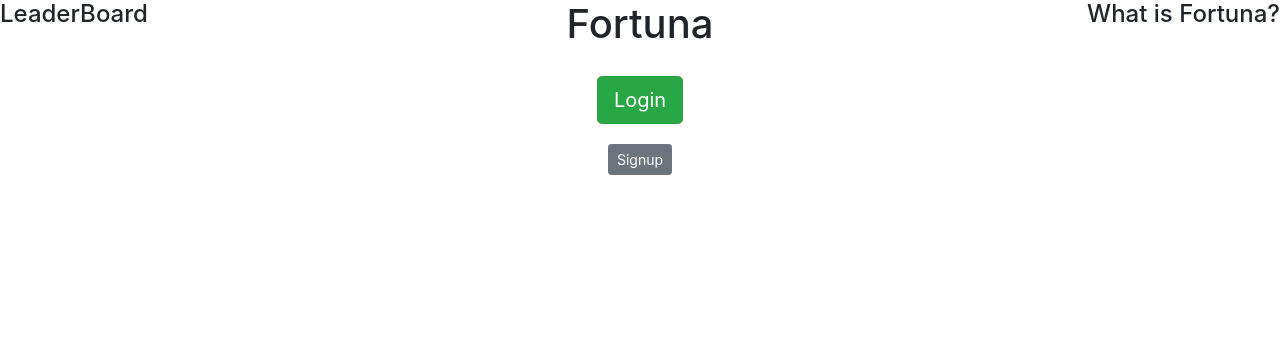
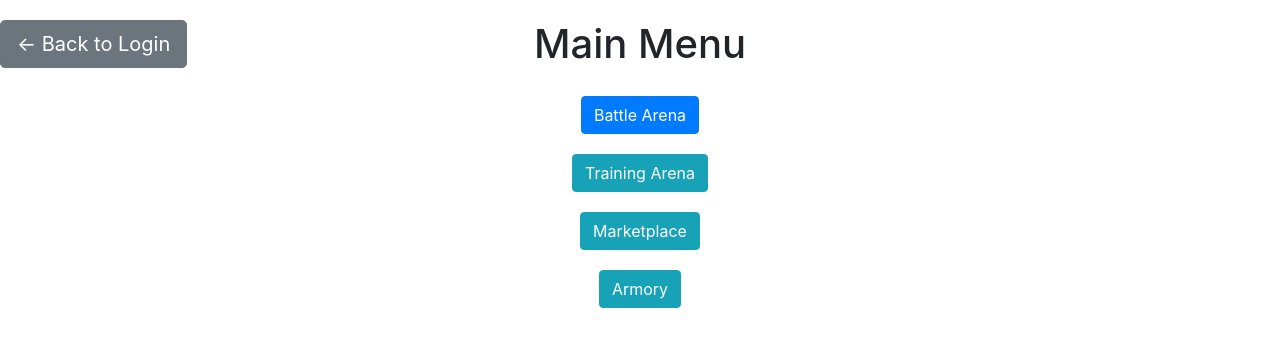
Before and after one commit to RickLeinecker/Fortuna, a React (Create React App) app in the folder fortuna/: page /MainMenu in a window 1280 px wide. Shown: the top 346 px of the page. Built offline with nearby package versions, Linux system fonts and the light colour scheme.

Commit message:
New branch merges master and adam1.

```diff
--- a/fortuna/src/App.css
+++ /dev/null
@@ -1,3 +0,0 @@
-body {
-	background-color: #124145
-}
--- /dev/null
+++ b/fortuna/src/App.js
@@ -0,0 +1,17 @@
+//@flow strict
+
+import * as React from 'react';
+import 'bootstrap/dist/css/bootstrap.min.css';
+import Login from './login/Login.js';
+
+// App class builds the front page.
+class App extends React.Component<{||}> {
+
+  render(): React.Node {
+    return (
+      <Login/>
+    );
+  }
+}
+
+export default App;
--- a/fortuna/src/Login.js
+++ /dev/null
@@ -1,46 +0,0 @@
-//@flow strict
-import * as React from 'react';
-import 'bootstrap/dist/css/bootstrap.min.css';
-import ReactDOM from 'react-dom';
-import MarketPlace from './MarketPlace.js';
-import './Login.css';
-
-//This is the Login Page Display
-class LoginPageDisplay extends React.Component<{||}> {
-  handleLoginClick = () => {
-      LoginFunction();
-    };
-
-  render(){
-    return (
-      <div id = "Parent">
-          <div class = "row">
-              <h4 class = "col-md-4">LeaderBoard</h4>
-              <h1 class = "col-md-4 text-center">Fortuna</h1>
-              <h4 class = "col-md-4 text-right">What is Fortuna?</h4>
-          </div>
-          <div class = "row styleForRow">
-            <div class="col text-center">
-                <button type="button" class="btn btn-success btn-lg" onClick={this.handleLoginClick}>Login</button>
-            </div>
-          </div>
-          <div class = "row styleForRow">
-            <div class="col text-center">
-                <button type="button" class="btn btn-secondary btn-sm">Signup</button>
-            </div>
-          </div>
-        </div>
-    );
-  }
-
-}
-
-//This is the function that gets used when the player clicks login on the dashboard
-function LoginFunction() {
-  const rootComponent=document.getElementById('root');
-  if (rootComponent != null) {
-      ReactDOM.render(<MarketPlace/>, rootComponent);
-  }
-}
-
-export default LoginPageDisplay;
--- a/fortuna/src/MarketPlace.js
+++ /dev/null
@@ -1,44 +0,0 @@
-//@flow strict
-import * as React from 'react';
-import 'bootstrap/dist/css/bootstrap.min.css';
-
-//This is the MarketPlace Display
-class MarketPlace extends React.Component<{||}> {
-  render(){
-    return (
-      <div id = "Parent">
-          <div class = "row">
-              <div class = "col-md-4"><button type="button" class="btn btn-secondary btn-lg">&lt;-Back to Main Menu</button></div>
-              <h1 class = "col-md-4 text-center">MarketPlace</h1>
-              <h4 class = "col-md-4 text-right">Currency: $9432</h4>
-          </div>
-          <div class = "row mt-5">
-              <div class = "col-md-4">
-                  <h2>Available Tanks</h2>
-                  <h6>Tank One</h6>
-                  <h6>Tank Two</h6>
-                  <h6>Tank Three</h6>
-                  <h6>Tank Four</h6>
-                  <h6>Tank Five</h6>
-                  <h6>Tank Six</h6>
-                  <h6>Tank Seven</h6>
-                  <h6>Tank Eight</h6>
-              </div>
-              <div class = "col-md-4">
-                  <h2 class = "text-center">Selected Tank</h2>
-              </div>
-              <div class = "col-md-4">
-                  <h2 class = "text-right">Components</h2>
-                  <h6 class = "text-right">Tank One Cannon</h6>
-                  <h6 class = "text-right">Tank One Tracks</h6>
-                  <h6 class = "text-right">Tank One Scanner</h6>
-                  <h6 class = "text-right">Tank One Jammer</h6>
-                  <h6 class = "text-right">Tank One Base</h6>
-              </div>
-          </div>
-        </div>
-    );
-  }
-}
-
-export default MarketPlace;
--- a/fortuna/src/index.js
+++ b/fortuna/src/index.js
@@ -1,13 +1,29 @@
 //@flow strict
 
 import * as React from 'react';
-import 'bootstrap/dist/css/bootstrap.min.css';
 import ReactDOM from 'react-dom';
-import LoginPageDisplay from './Login.js'
-import CasusContainer from './casus/CasusContainer.js';
+import { Route, Switch, BrowserRouter as Router } from 'react-router-dom';
+import App from './App.js';
+import Login from './login/Login.js';
+import MainMenu from './mainmenu/MainMenu.js';
+import Marketplace from './marketplace/Marketplace.js';
 
-//This is where we render the view for the login page
-const rootComponent=document.getElementById('root');
+// The routing const holds the paths to other react components.
+const routing = (
+  <Router>
+    <div>
+      <Switch>
+        <Route exact path="/" component={App} />
+        <Route path="/Login" component={Login} />
+        <Route path="/MainMenu" component={MainMenu} />
+        <Route path="/Marketplace" component={Marketplace} />
+      </Switch>
+    </div>
+  </Router>
+)
+
+// Renders the page.
+const rootComponent = document.getElementById('root');
 if (rootComponent != null) {
-	ReactDOM.render(<LoginPageDisplay />, rootComponent);
+  ReactDOM.render(routing, rootComponent);
 }
--- /dev/null
+++ b/fortuna/src/login/Login.js
@@ -0,0 +1,41 @@
+//@flow strict
+
+import * as React from 'react';
+import { Link } from 'react-router-dom';
+import 'bootstrap/dist/css/bootstrap.min.css';
+import LoginPopup from './LoginPopup.js';
+import './Login.css';
+
+// Login component.
+class Login extends React.Component<{||}> {
+
+  render(): React.Node {
+    return (
+      <div id = "Parent">
+        <div class = "row">
+	  <h4 class = "col-md-4">LeaderBoard</h4>
+	  <h1 class = "col-md-4 text-center">Fortuna</h1>
+        </div>
+	<div class = "row styleForRow">
+      	  <div class="col text-center">
+      	    <Link to="/MainMenu">
+              <button type="button" class="btn btn-success btn-lg">Login</button>
+            </Link>
+      	  </div>
+      	</div>
+      	<div class = "rown styleForRow">
+      	  <div class="col text-center">
+      	    <button type="button" class="btn btn-secondary btn-sm">Signup</button>
+      	  </div>
+        </div>
+        <div class = "row styleForRow">
+          <div class = "col text-center">
+            <LoginPopup/>
+          </div>
+        </div>
+      </div>
+    );
+  }
+}
+
+export default Login;
--- /dev/null
+++ b/fortuna/src/login/LoginPopup.js
@@ -0,0 +1,35 @@
+import * as React from 'react';
+import 'bootstrap/dist/css/bootstrap.min.css';
+import Popup from 'reactjs-popup';
+
+// Informational Login Popup component.
+class LoginPopup extends React.Component<{||}> {
+  render(): React.Node {
+    return (
+      <Popup trigger={<button className="button">What is Fortuna?</button>} modal>
+        {close => (
+	  <div className="modal">
+            <div className="header">What is Fortuna?</div>
+	    <div className="content">
+	      Fortuna is a tank simulation game available online for free.
+	      Players can build and customize their tanks and instead of manually
+  	      controlling their tank, they will build an AI to controll it.
+	      <br />
+      	      Fortuna is meant to teach players simple AI and simple programming.
+	      <br />
+	      Creators: Adam Blair, Emil Dolorfino, Jorge Vidal, Baylor Maloney, David Harmeyer
+	      Sponsor: Richard Leinecker
+            </div>
+            <div className="actions">
+              <button className="button" onClick={() => {close();}}>
+	      Close
+	      </button>
+            </div>
+          </div>
+        )}
+      </Popup>
+    );
+  }
+}
+
+export default LoginPopup;
--- /dev/null
+++ b/fortuna/src/mainmenu/MainMenu.css
@@ -0,0 +1,3 @@
+.styleForRow {
+    margin-top:20px;
+}
--- /dev/null
+++ b/fortuna/src/mainmenu/MainMenu.js
@@ -0,0 +1,51 @@
+//@flow strict
+
+import * as React from 'react';
+import { Link } from 'react-router-dom';
+import 'bootstrap/dist/css/bootstrap.min.css';
+import './MainMenu.css';
+
+// Main Menu component.
+class MainMenu extends React.Component<{||}> {
+
+  render(): React.Node {
+    return (
+      <div id = "Parent">
+        <div class = "row styleForRow">
+          <div class = "col-md-4">
+            <Link to="/Login">
+              <button type="button" class="btn btn-secondary btn-lg">&lt;- Back to Login</button>
+            </Link>
+          </div>
+	  <h1 class = "col-md-4 text-center">Main Menu</h1>
+	</div>
+ 	<div class="row styleForRow">
+	  <div class="col text-center">
+            <button type="button" class="btn btn-primary">Battle Arena</button>
+          </div>
+        </div>
+        <div class="row styleForRow">
+	  <div class="col text-center">
+            <button type="button" class="btn btn-info">Training Arena</button>
+          </div>
+        </div>
+        <div class="row styleForRow">
+	  <div class="col text-center">
+            <Link to="/Marketplace">
+              <button type="button" class="btn btn-info">Marketplace</button>
+            </Link>
+          </div>
+        </div>
+        <div class="row styleForRow">
+	  <div class="col text-center">
+	    <Link to="/Casus">
+	      <button type="button" class="btn btn-info">Armory</button>
+	    </Link>
+          </div>
+        </div>
+      </div>
+    );
+  }
+}
+
+export default MainMenu;
--- /dev/null
+++ b/fortuna/src/marketplace/Marketplace.js
@@ -0,0 +1,51 @@
+//@flow strict
+
+import * as React from 'react';
+import { Link } from 'react-router-dom';
+import 'bootstrap/dist/css/bootstrap.min.css';
+
+// Marketplace component.
+class Marketplace extends React.Component<{||}> {
+
+  render(){
+    return (
+      <div id = "Parent">
+        <div class = "row">
+          <div class = "col-md-4">
+	    <Link to="/MainMenu">
+	      <button type="button" class="btn btn-secondary btn-lg">&lt;- Back to Main Menu</button>
+	    </Link>
+	  </div>
+          <h1 class = "col-md-4 text-center">Marketplace</h1>
+          <h4 class = "col-md-4 text-right">Currency: $9432</h4>
+        </div>
+        <div class = "row mt-5">
+          <div class = "col-md-4">
+            <h2>Available Tanks</h2>
+            <h6>Tank One</h6>
+            <h6>Tank Two</h6>
+            <h6>Tank Three</h6>
+            <h6>Tank Four</h6>
+            <h6>Tank Five</h6>
+            <h6>Tank Six</h6>
+            <h6>Tank Seven</h6>
+            <h6>Tank Eight</h6>
+          </div>
+          <div class = "col-md-4">
+            <h2 class = "text-center">Selected Tank</h2>
+          </div>
+          <div class = "col-md-4">
+            <h2 class = "text-right">Components</h2>
+            <h6 class = "text-right">Tank One Cannon</h6>
+            <h6 class = "text-right">Tank One Tracks</h6>
+            <h6 class = "text-right">Tank One Scanner</h6>
+            <h6 class = "text-right">Tank One Jammer</h6>
+            <h6 class = "text-right">Tank One Base</h6>
+          </div>
+        </div>
+      </div>
+    );
+  }
+}
+
+export default Marketplace;
```
Also changed, not shown: fortuna/src/SampleComponent.js (deleted, +0 -13 lines), fortuna/src/login/Login.css (renamed from fortuna/src/Login.css).
